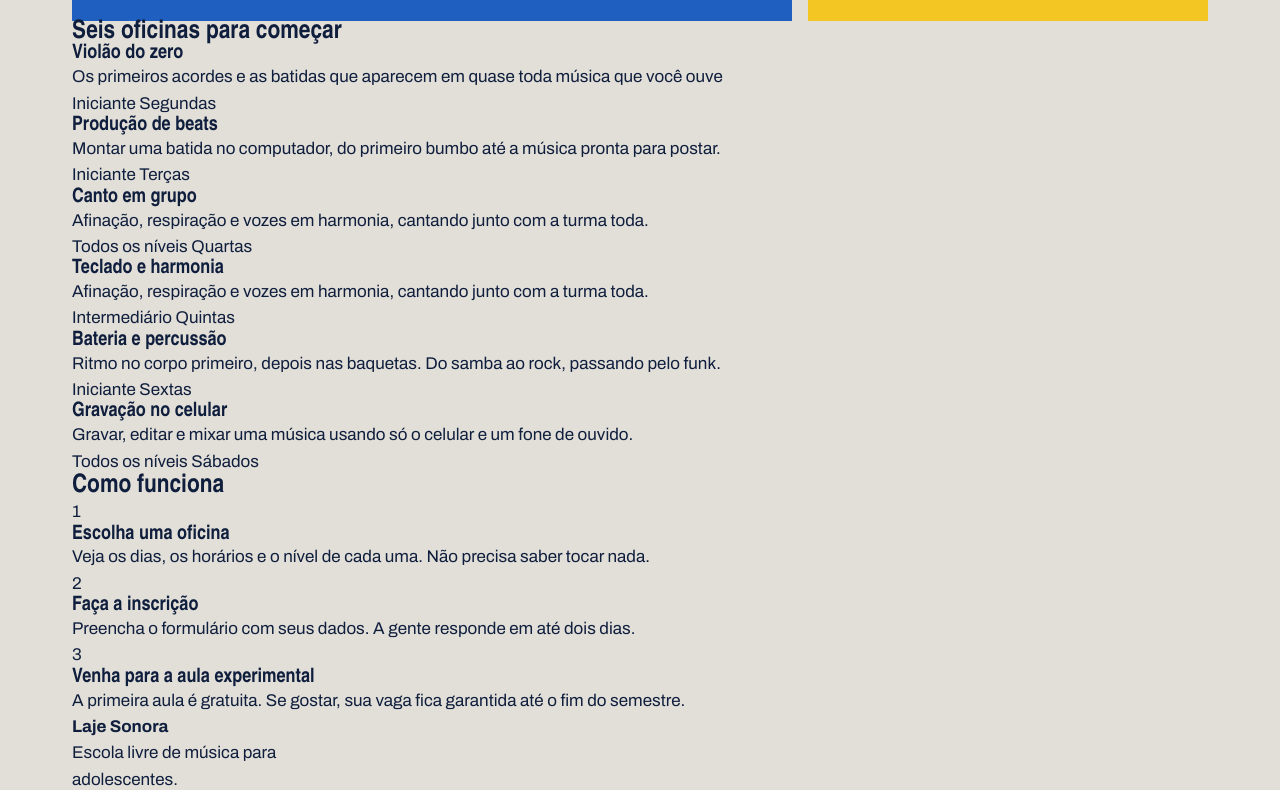
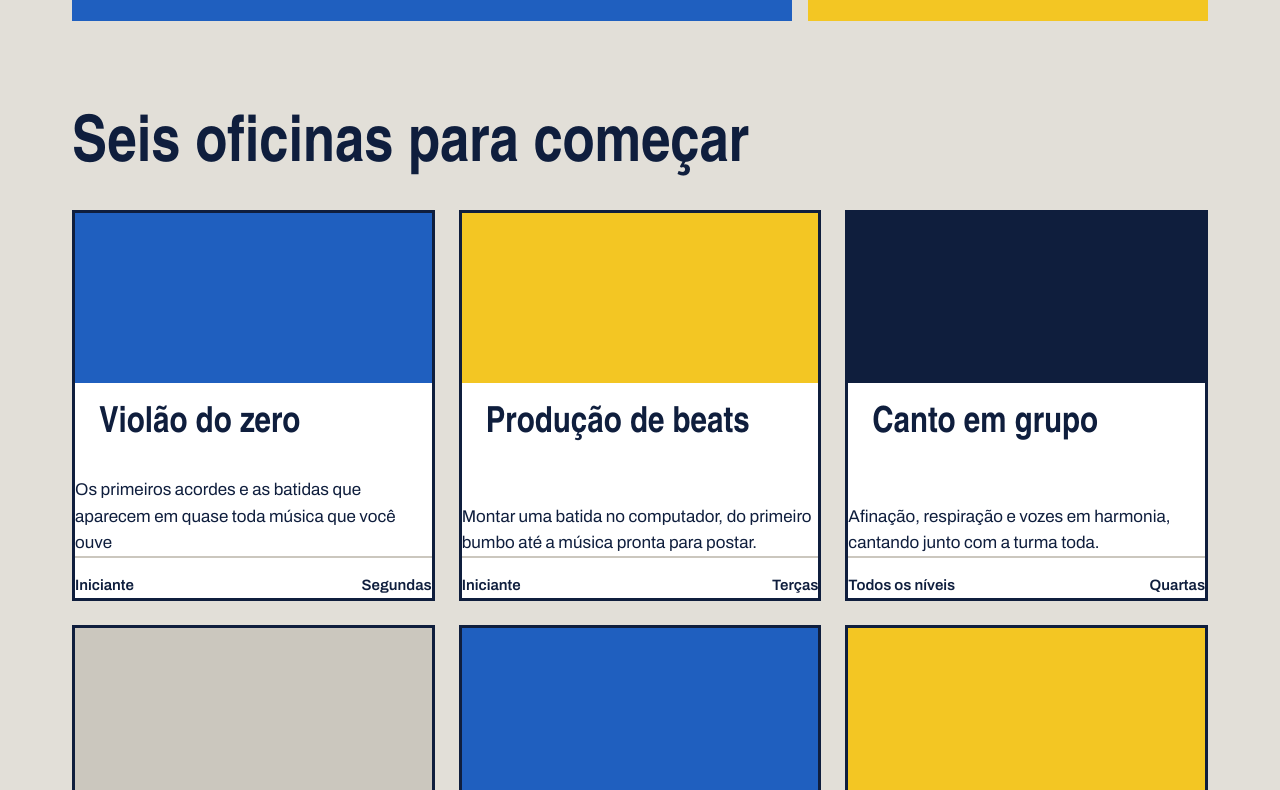
Before and after one commit to Gabriel15114/projeto_laje_sonora, a plain HTML site: page index.html in a window 1280 px wide. Shown: the part 685-1475 px from the top of the page. Drawn offline with Linux system fonts and the light colour scheme; a web font is replaced by a local one.

Commit message:
Cards das oficinas

```diff
--- a/index.css
+++ b/index.css
@@ -1,98 +1,100 @@
-*{
+* {
     margin: 0;
     padding: 0;
     box-sizing: border-box;
+}
 
-}
-:root{
+:root {
     --concreto: #E2DFD8;
-
     --concreto-escuro: #CBC7BE;
-
     --tinta: #0F1E3D;
-
     --caixa-dagua: #1F5FBF;
-
     --fita: #F3C623;
-
     --branco: #FFFFFF;
     --fonte-cartaz: "Big Shoulders", "Arial Narrow", sans-serif;
     --fonte-texto: "Archivo", Arial, sans-serif;
-
 }
 
-body{
+body {
     background: var(--concreto);
     color: var(--tinta);
     font-family: var(--fonte-texto);
     font-size: 17px;
     line-height: 1.55;
+}
 
-}
-h1, h2, h3{
+h1, h2, h3 {
     font-family: var(--fonte-cartaz);
     font-weight: 900;
     line-height: 0.95;
 }
-a{
+
+a {
     color: inherit;
 }
-.conteudo{
+
+.conteudo {
     max-width: 1200px;
     margin-inline: auto;
     padding-inline: 32px;
 }
-.topo{
+
+.topo {
     padding-block: 28px;
     display: flex;
     justify-content: space-between;
     align-items: center;
 }
-.logo{
+
+.logo {
     font-family: var(--fonte-cartaz);
     font-size: 34px;
     font-weight: 900;
     text-decoration: none;
+}
 
-}
-.menu{
+.menu {
     display: flex;
     gap: 36px;
 }
-.menu a{
+
+.menu a {
     font-weight: 600;
     text-decoration: none;
     padding-bottom: 4px;
     border-bottom: 4px solid transparent;
+}
 
-}
-.menu a:hover{
+.menu a:hover {
     border-bottom-color: var(--tinta);
 }
-.menu a.atual{
+
+.menu a.atual {
     border-bottom-color: var(--fita);
 }
 
-.cartazes{
+.cartazes {
     margin-top: 16px;
     display: flex;
     gap: 16px;
+}
 
-}
-.cartaz{
+.cartaz {
     padding: 40px;
 }
-.cartaz-principal{
+
+.cartaz-principal {
     background-color: var(--caixa-dagua);
     color: var(--branco);
     flex: 2;
 }
-.cartaz-principal h1{
+
+.cartaz-principal h1 {
     font-size: 132px;
     max-width: 9ch;
+}
 
-}
-.cartaz-lateral{
+.cartaz-lateral {
     background-color: var(--fita);
     flex: 1;
     display: flex;
@@ -101,24 +103,94 @@ a{
     gap: 32px;
     align-items: flex-start;
 }
-.cartaz-lateral p{
+
+.cartaz-lateral p {
     font-size: 22px;
     font-weight: 600;
     line-height: 1.3;
+}
 
-}
-.botao{
+.botao {
     background-color: var(--tinta);
     color: var(--branco);
+    font-family: var(--fonte-texto);
+    font-size: 17px;
     font-weight: 700;
     text-decoration: none;
     padding: 16px 28px;
     border: none;
-    font: var(--fonte-texto);
-    font-size: 17px;
     cursor: pointer;
 }
-.botao:hover{
+
+.botao:hover {
     background-color: var(--caixa-dagua);
+}
 
+.secao {
+    margin-top: 96px;
 }
+
+.titulo-secao {
+    font-size: 64px;
+    margin-bottom: 32px;
+}
+
+.cards {
+    display: flex;
+    flex-wrap: wrap;
+    gap: 24px;
+}
+
+.card {
+    background-color: var(--branco);
+    border: 3px solid var(--tinta);
+    flex: 1 1 340px;
+    display: flex;
+    flex-direction: column;
+}
+
+.card .foto,
+.card .foto-azul,
+.card .foto-amarela,
+.card .foto-tinta {
+    height: 170px;
+}
+
+.foto {
+    background-color: var(--concreto-escuro);
+}
+
+.foto-azul {
+    background-color: var(--caixa-dagua);
+}
+
+.foto-amarela {
+    background-color: var(--fita);
+}
+
+.foto-tinta {
+    background-color: var(--tinta);
+}
+
+.card-texto {
+    padding: 24px;
+    display: flex;
+    flex-direction: column;
+    flex: 1;
+}
+
+.card h3 {
+    font-size: 36px;
+    margin-bottom: 12px;
+}
+
+.card-info {
+    margin-top: auto;
+    padding-top: 16px;
+    border-top: 2px solid var(--concreto-escuro);
+    font-size: 15px;
+    font-weight: 600;
+    display: flex;
+    justify-content: space-between;
+    align-items: center;
+}
```
Lines whose indentation alone changed are shown as unchanged.
